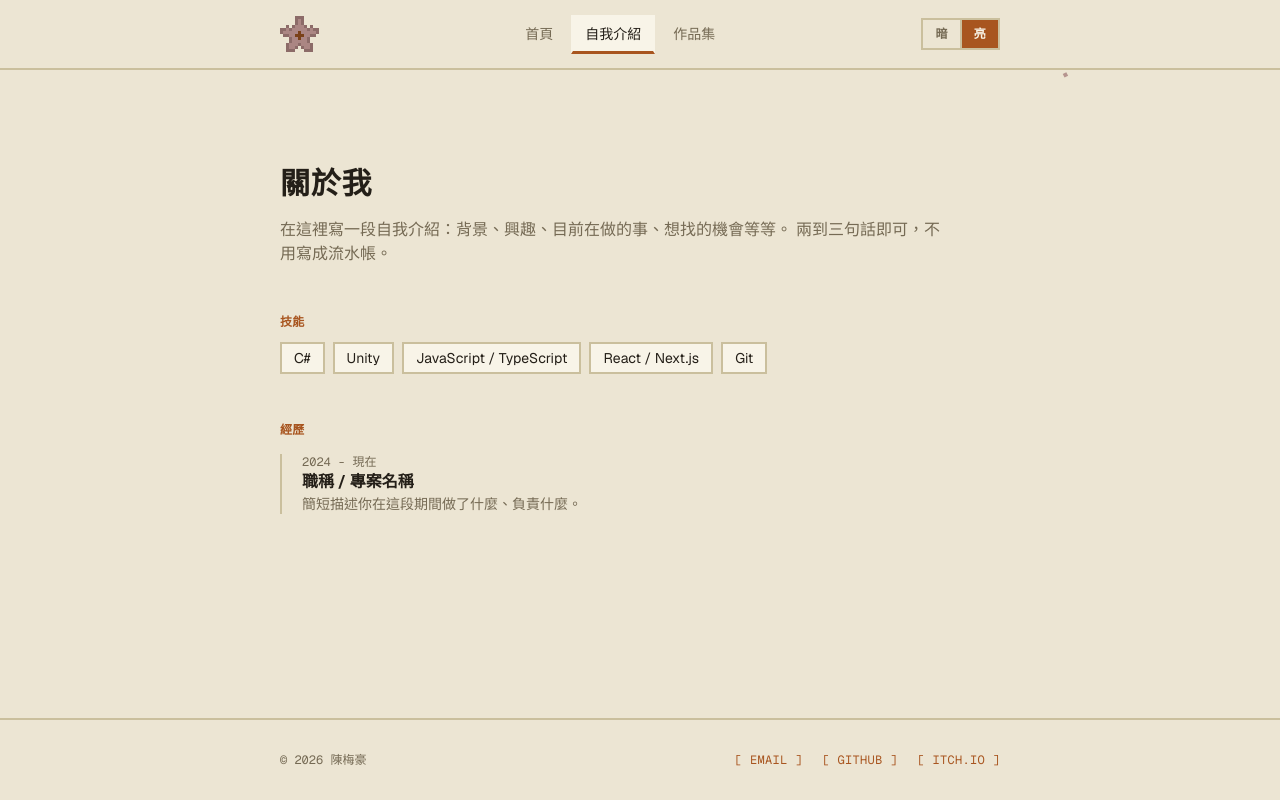
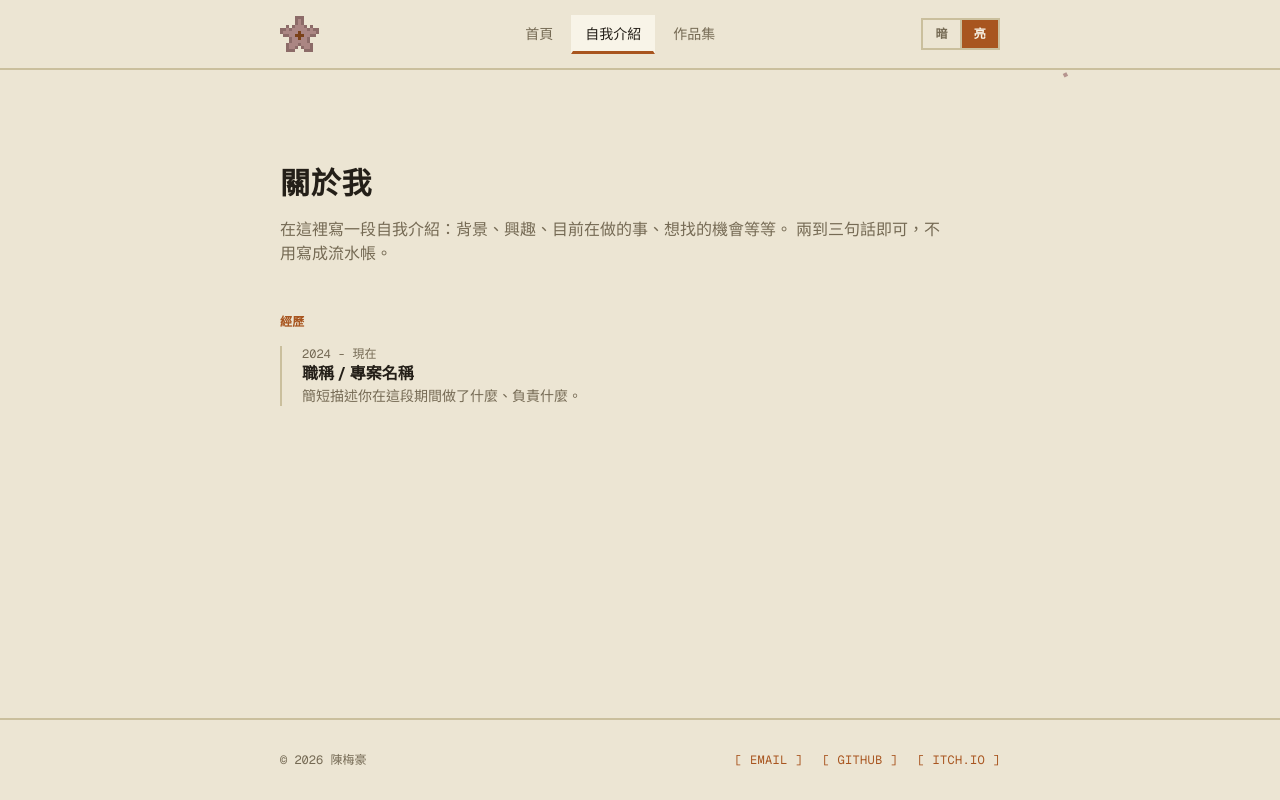
Before and after one commit to zz32569469/MeiHao, a Next.js app: page /personal-site/about in a window 1280 px wide. Built offline with nearby package versions, Linux system fonts and the light colour scheme.

Commit message:
Remove skills section from About page
Site's focus is the portfolio, not a resume-style skills list.

Co-Authored-By: Claude Sonnet 5 <noreply@anthropic.com>

```diff
--- a/src/app/about/page.tsx
+++ b/src/app/about/page.tsx
@@ -1,5 +1,3 @@
-const skills = ["C#", "Unity", "JavaScript / TypeScript", "React / Next.js", "Git"];
-
 const experience = [
   {
     period: "2024 - 現在",
@@ -21,22 +19,6 @@ export default function About() {
 
       <div>
         <h2 className="font-mono text-xs font-bold tracking-wide text-accent uppercase">
-          技能
-        </h2>
-        <ul className="mt-3 flex flex-wrap gap-2">
-          {skills.map((skill) => (
-            <li
-              key={skill}
-              className="border-2 border-line bg-surface px-3 py-1 text-sm text-ink"
-            >
-              {skill}
-            </li>
-          ))}
-        </ul>
-      </div>
-
-      <div>
-        <h2 className="font-mono text-xs font-bold tracking-wide text-accent uppercase">
           經歷
         </h2>
         <ul className="mt-4 flex flex-col gap-6 border-l-2 border-line pl-5">
```
